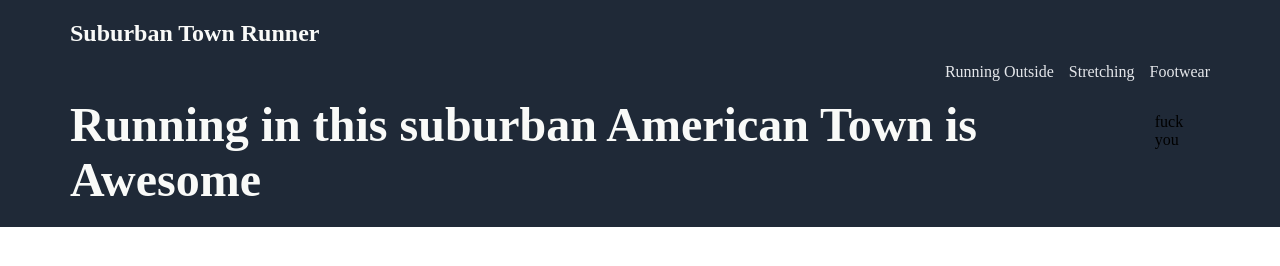
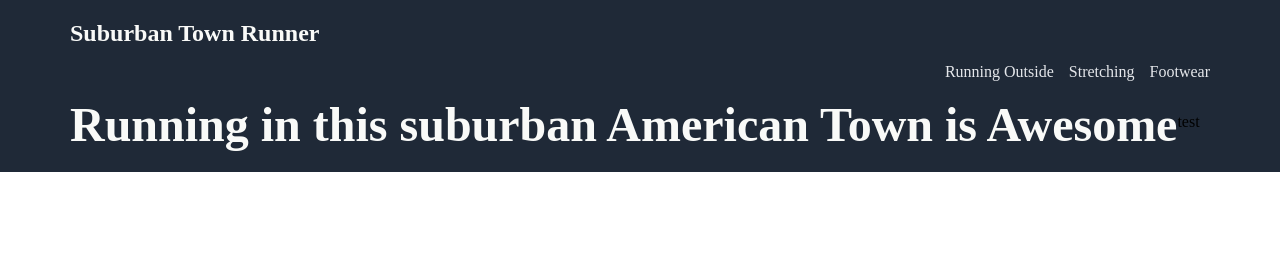
Before and after one commit to karlhoppe/landing_page, a plain HTML site: page index.html in a window 1280 px wide. Drawn offline with Linux system fonts and the light colour scheme.

Commit message:
udate index.html content

```diff
--- a/index.html
+++ b/index.html
@@ -17,7 +17,7 @@
             </div>
             <div class ="headerTextBox">
                 <div class="headerMainText">Running in this suburban American Town is Awesome</div>
-                <p>fuck you</p>
+                <p>test</p>
             </div>
 
         </div>
```
